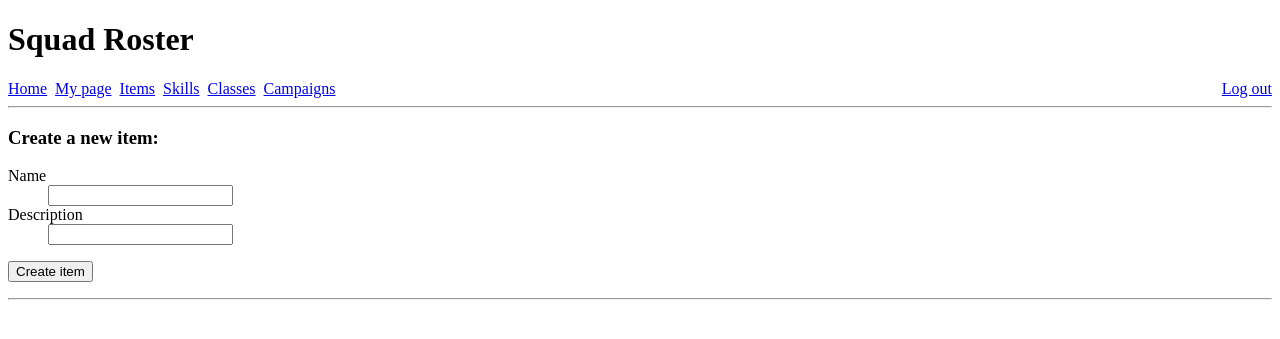
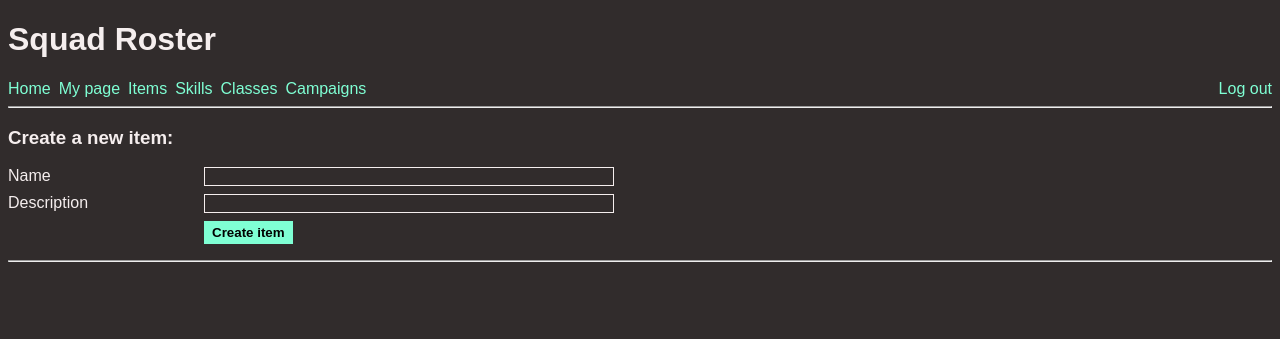
Before and after one commit to ksuominen/squad-roster, a Flask app: page /item/add in a window 1280 px wide. Shown: the top 339 px of the page. Run offline with Flask 3, Linux system fonts and the light colour scheme; the visitor is signed in with stand-in values (Sample User, id 1); some libraries are stand-ins or nearby versions.

Commit message:
Improve look and feel

```diff
--- a/routes.py
+++ b/routes.py
@@ -207,6 +207,9 @@ def show_campaign(campaign_id):
     if request.method == "POST" and is_gm and form.validate():
         campaign.add_character_to_campaign(form.character_id.data, campaign_id)
         characters = campaign.get_characters(campaign_id)
+        available_characters = campaign.get_available_characters(campaign_id)
+        character_list = [(i.id, i.name) for i in available_characters]
+        form.character_id.choices = character_list
         return render_template("campaign.html", form=form, campaign=campaign_info, characters=characters, is_gm=is_gm)
 
     return render_template("campaign.html", form=form, campaign=campaign_info, characters=characters, is_gm=is_gm)
--- a/static/main.css
+++ b/static/main.css
@@ -1,9 +1,76 @@
+html {
+    font-family: sans-serif;
+    background-color: rgb(49, 44, 44);
+    color: rgb(245, 238, 238);
+}
+
+a, a:visited {
+    color: aquamarine;
+}
+
+a:hover, a:focus-visible {
+    color: violet;
+}
+
 .topnav {
     display: flex;
     flex-direction: row;
     gap: 0.5rem;
 }
 
+.topnav a {
+    text-decoration: none;
+}
+
 .flex-spacer {
     flex: 1;
 }
+
+form {
+    max-width: 600px;
+}
+
+input, select {
+    width: 100%;
+    background-color: transparent;
+    border: 1px solid rgb(245, 238, 238);
+    color: rgb(245, 238, 238);
+}
+
+option {
+    background-color: rgb(49, 44, 44);
+    color: rgb(245, 238, 238);
+}
+
+input[type=submit] {
+    display: block;
+    background-color: aquamarine;
+    color: black;
+    width: auto;
+    font-weight: bold;
+    padding: 0.25rem 0.5rem;
+    border: none;
+}
+
+input[type=submit]:hover, input[type=submit]:focus {
+    background-color: violet;
+}
+
+label[for$="_submit"] {
+    display: none;
+}
+
+form dl {
+    display: grid;
+    grid-template-columns: 1fr 3fr;
+    gap: 0.5rem;
+}
+
+th {
+    text-align: left;
+    padding: 0.25rem 0.5rem 0.8rem;
+}
+
+td {
+    padding: 0.25rem 0.5rem;
+}
--- a/templates/campaign.html
+++ b/templates/campaign.html
@@ -19,13 +19,13 @@
   {% if characters %}
     <ul>
       {% for character in characters %}
-      <li><a href="/character/{{character.id}}">{{ character.name }}</a>, a level {{ character.level }} {{ character.class_name }}      </li>
+      <li><a href="/character/{{character.id}}">{{ character.name }}</a>, a level {{ character.level }} {{ character.class_name }}
       {% if is_gm or character.player_id == session.get("user_id") %}
       <form action="/campaign/{{campaign.id}}/remove/{{character.id}}" method="POST">
         <input type = "submit" value = "Remove from campaign"/>
         <input type="hidden" name="csrf_token" value = "{{ csrf_token() }}" />
       </form>
-      {% endif %}
+      {% endif %}</li>
       {% endfor %}
     </ul>
     {% else %}
--- a/templates/campaign_add.html
+++ b/templates/campaign_add.html
@@ -9,8 +9,8 @@
       <dl>
         {{ render_field(form.name) }}
         {{ render_field(form.description) }}
+        <dt></dt><dd><input type="submit" value="Create campaign"></dd>
       </dl>
-      <input type="submit" value="Create campaign">
       <input type="hidden" name="csrf_token" value = "{{ csrf_token() }}" />
     </form>
   </p>
--- a/templates/campaign_edit.html
+++ b/templates/campaign_edit.html
@@ -10,8 +10,8 @@
           <dl>
             {{ render_field(form.name) }}
             {{ render_field(form.description) }}
+            <dt></dt><dd><input type="submit" value="Save"></dd>
           </dl>
-          <input type="submit" value="Edit">
           <input type="hidden" name="csrf_token" value = "{{ csrf_token() }}" />
         </form>
         <a href="/campaign/{{campaign_id}}">Cancel</a>
--- a/templates/character_add.html
+++ b/templates/character_add.html
@@ -20,8 +20,8 @@
         {{ render_field(form.max_hp) }}
         {{ render_field(form.min_stress) }}
         {{ render_field(form.description) }}
+        <dt></dt><dd><input type="submit" value="Create character"></dd>
       </dl>
-      <input type="submit" value="Create character">
       <input type="hidden" name="csrf_token" value = "{{ csrf_token() }}" />
     </form>
   </p>
--- a/templates/character_edit.html
+++ b/templates/character_edit.html
@@ -23,8 +23,8 @@
             {{ render_field(form.current_stress) }}
             {{ render_field(form.min_stress) }}
             {{ render_field(form.description) }}
+            <dt></dt><dd><input type="submit" value="Save"></dd>
           </dl>
-          <input type="submit" value="Save">
           <input type="hidden" name="csrf_token" value = "{{ csrf_token() }}" />
         </form>
         <a href="/character/{{character_id}}">Cancel</a>
--- a/templates/class_add.html
+++ b/templates/class_add.html
@@ -11,8 +11,8 @@
         {{ render_field(form.stat_adjustment) }}
         {{ render_field(form.trauma_response) }}
         {{ render_field(form.class_skills) }}
+        <dt></dt><dd><input type="submit" value="Create class"></dd>
       </dl>
-      <input type="submit" value="Create class">
       <input type="hidden" name="csrf_token" value = "{{ csrf_token() }}" />
     </form>
   </p>
--- a/templates/class_edit.html
+++ b/templates/class_edit.html
@@ -12,8 +12,8 @@
             {{ render_field(form.stat_adjustment) }}
             {{ render_field(form.trauma_response) }}
             {{ render_field(form.class_skills) }}
+            <dt></dt><dd><input type="submit" value="Save"></dd>
           </dl>
-          <input type="submit" value="Edit">
           <input type="hidden" name="csrf_token" value = "{{ csrf_token() }}" />
         </form>
         <a href="/classes">Cancel</a>
--- a/templates/item_add.html
+++ b/templates/item_add.html
@@ -9,8 +9,8 @@
       <dl>
         {{ render_field(form.name) }}
         {{ render_field(form.description) }}
+        <dt></dt><dd><input type="submit" value="Create item"></dd>
       </dl>
-      <input type="submit" value="Create item">
       <input type="hidden" name="csrf_token" value = "{{ csrf_token() }}" />
     </form>
   </p>
--- a/templates/item_edit.html
+++ b/templates/item_edit.html
@@ -10,8 +10,8 @@
           <dl>
             {{ render_field(form.name) }}
             {{ render_field(form.description) }}
+            <dt></dt><dd><input type="submit" value="Save"></dd>
           </dl>
-          <input type="submit" value="Edit">
           <input type="hidden" name="csrf_token" value = "{{ csrf_token() }}" />
         </form>
         <a href="/items">Cancel</a>
--- a/templates/login.html
+++ b/templates/login.html
@@ -9,8 +9,8 @@
 		<dl>
 			{{ render_field(form.username) }}
     		{{ render_field(form.password) }}
+			<dt></dt><dd><input type="submit" value="Log In"></dd>
 		</dl>
-		<input type="submit" value="Log In">
 		<input type="hidden" name="csrf_token" value = "{{ csrf_token() }}" />
 	</form>
 {% endblock %}
--- a/templates/register.html
+++ b/templates/register.html
@@ -10,8 +10,8 @@
 			{{ render_field(form.username) }}
     		{{ render_field(form.password) }}
     		{{ render_field(form.confirm) }}
+			<dt></dt><dd><input type="submit" value="Register"></dd>
 		</dl>
-		<input type="submit" value="Register">
 		<input type="hidden" name="csrf_token" value = "{{ csrf_token() }}" />
 	</form>
 {% endblock %}
--- a/templates/skill_add.html
+++ b/templates/skill_add.html
@@ -10,8 +10,8 @@
         {{ render_field(form.name) }}
         {{ render_field(form.description) }}
         {{ render_field(form.level) }}
+        <dt></dt><dd><input type="submit" value="Create skill"></dd>
       </dl>
-      <input type="submit" value="Create skill">
       <input type="hidden" name="csrf_token" value = "{{ csrf_token() }}" />
     </form>
   </p>
--- a/templates/skill_edit.html
+++ b/templates/skill_edit.html
@@ -11,8 +11,8 @@
             {{ render_field(form.name) }}
             {{ render_field(form.description) }}
             {{ render_field(form.level) }}
+            <dt></dt><dd><input type="submit" value="Save"></dd>
           </dl>
-          <input type="submit" value="Edit">
           <input type="hidden" name="csrf_token" value = "{{ csrf_token() }}" />
         </form>
         <a href="/skills">Cancel</a>
```
Also changed, not shown: formValidators.py (+19 -19 lines).
